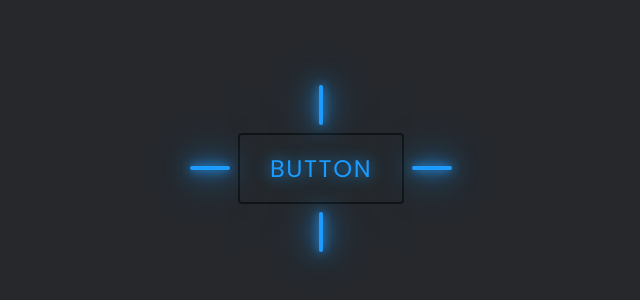
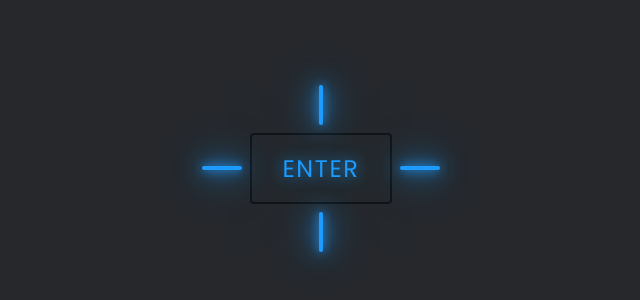
Before and after one commit to Deepanjan-creator/Deepanjan-creator.github.io, a plain HTML site: page index.html in a window 1280 px wide. Shown: the part 232-532 px from the top of the page, without its empty margins (319-959 px from the left). Drawn offline with Linux system fonts and the light colour scheme.

Commit message:
Update index.html
text change

```diff
--- a/index.html
+++ b/index.html
@@ -153,7 +153,7 @@
     <span></span>
     <span></span>
     <span></span>
-    Button
+    Enter
   </a>
 </div>
   </body>
```
